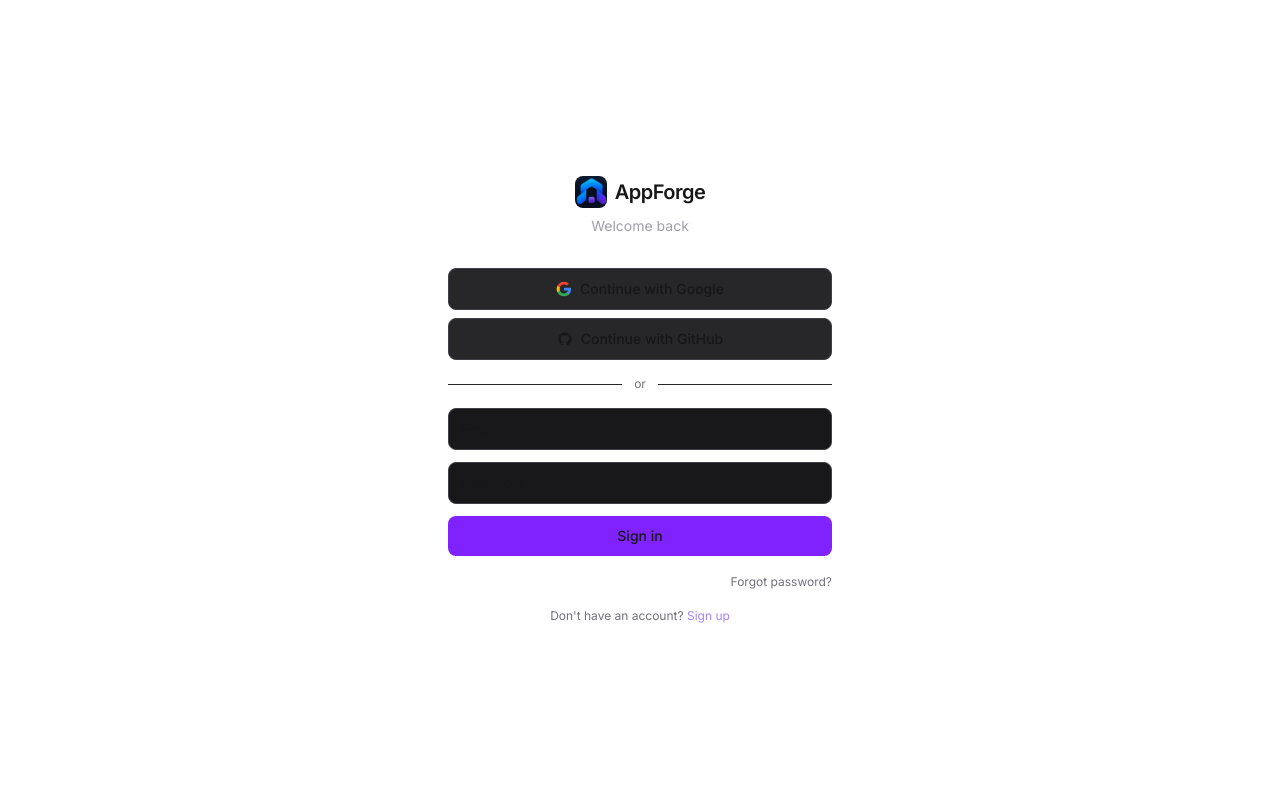
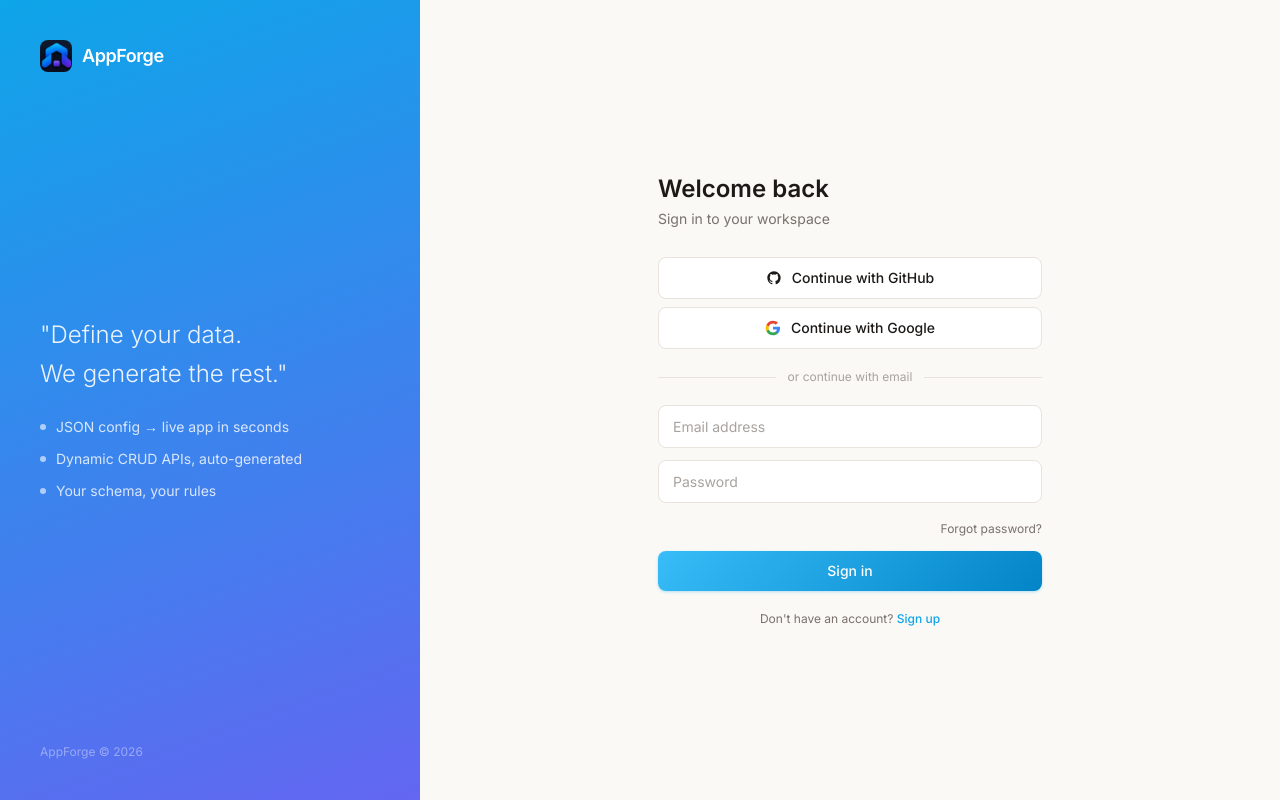
Before and after one commit to flash-source/app-generator, a Next.js app: page /login in a window 1280 px wide. Built offline with nearby package versions, Linux system fonts and the light colour scheme.

Commit message:
style: redesign application theme and color palette

```diff
--- a/src/app/dashboard/client.tsx
+++ b/src/app/dashboard/client.tsx
@@ -20,7 +20,7 @@
   const [deleting, setDeleting] = useState<string | null>(null)
 
   async function deleteApp(id: string) {
-    if (!confirm('Delete this app?')) return
+    if (!confirm('Delete this app and all its data?')) return
     setDeleting(id)
     await fetch(`/api/apps/${id}`, { method: 'DELETE' })
     setApps(apps.filter(a => a.id !== id))
@@ -28,18 +28,20 @@
   }
 
   return (
-    <div className="min-h-screen">
-      <nav className="border-b border-zinc-800 px-6 py-4 flex items-center justify-between">
-        <div className="flex items-center gap-2">
-          <img src="/icon-192.png" alt="AppForge" className="w-7 h-7 rounded-md object-cover" />
-          <span className="font-semibold tracking-tight">AppForge</span>
+    <div className="min-h-screen" style={{ background: 'var(--bg)' }}>
+      {/* Navbar */}
+      <nav className="sticky top-0 z-10 px-6 py-3.5 flex items-center justify-between border-b"
+        style={{ background: 'rgba(250,249,246,0.85)', backdropFilter: 'blur(12px)', borderColor: 'var(--border)' }}>
+        <div className="flex items-center gap-2.5">
+          <img src="/icon-192.png" alt="AppForge" className="w-7 h-7 rounded-lg" />
+          <span className="font-semibold tracking-tight" style={{ color: 'var(--text)' }}>AppForge</span>
         </div>
-        <div className="flex items-center gap-4">
-          <span className="text-zinc-400 text-sm">{user.email}</span>
-          <button
-            onClick={() => signOut({ callbackUrl: '/login' })}
-            className="text-zinc-400 hover:text-white text-sm transition-colors"
-          >
+        <div className="flex items-center gap-5">
+          <span className="text-sm hidden sm:block" style={{ color: 'var(--text-muted)' }}>
+            {user.name || user.email}
+          </span>
+          <button onClick={() => signOut({ callbackUrl: '/login' })}
+            className="text-sm transition-colors" style={{ color: 'var(--text-muted)' }}>
             Sign out
           </button>
         </div>
@@ -48,85 +50,94 @@
       <main className="max-w-5xl mx-auto px-6 py-10">
         <div className="flex items-center justify-between mb-8">
           <div>
-            <h1 className="text-2xl font-semibold tracking-tight">Your Apps</h1>
-            <p className="text-zinc-400 text-sm mt-1">
-              {apps.length === 0 ? 'No apps yet' : `${apps.length} app${apps.length > 1 ? 's' : ''}`}
+            <h1 className="text-2xl font-semibold" style={{ color: 'var(--text)' }}>
+              {user.name ? `Hey, ${user.name.split(' ')[0]} 👋` : 'Your Apps'}
+            </h1>
+            <p className="text-sm mt-1" style={{ color: 'var(--text-muted)' }}>
+              {apps.length === 0 ? 'No apps yet — create your first one' : `${apps.length} app${apps.length !== 1 ? 's' : ''}`}
             </p>
           </div>
-          <button
-            onClick={() => router.push('/apps/new')}
-            className="bg-violet-600 hover:bg-violet-500 px-4 py-2 rounded-lg text-sm font-medium transition-colors flex items-center gap-2"
-          >
-            <span>+</span> New App
+          <button onClick={() => router.push('/apps/new')} className="btn-primary px-4 py-2 text-sm flex items-center gap-2">
+            <svg className="w-4 h-4" fill="none" stroke="currentColor" viewBox="0 0 24 24">
+              <path strokeLinecap="round" strokeLinejoin="round" strokeWidth={2} d="M12 4v16m8-8H4" />
+            </svg>
+            New App
           </button>
         </div>
 
-        {apps.length === 0 && (
-          <div className="border border-dashed border-zinc-700 rounded-xl p-16 text-center">
-            <div className="w-12 h-12 bg-zinc-800 rounded-xl flex items-center justify-center mx-auto mb-4 text-2xl">⚡</div>
-            <h2 className="font-medium mb-2">Build your first app</h2>
-            <p className="text-zinc-400 text-sm mb-6 max-w-sm mx-auto">
-              Define a JSON config and AppForge generates the UI, APIs, and database automatically.
+        {apps.length === 0 ? (
+          <div className="card p-16 text-center">
+            <div className="w-14 h-14 rounded-2xl flex items-center justify-center mx-auto mb-5 text-2xl"
+              style={{ background: 'linear-gradient(135deg, #E0F2FE, #BAE6FD)' }}>
+              ⚡
+            </div>
+            <h2 className="font-semibold text-lg mb-2" style={{ color: 'var(--text)' }}>Build your first app</h2>
+            <p className="text-sm mb-6 max-w-xs mx-auto" style={{ color: 'var(--text-muted)' }}>
+              Define a JSON config and AppForge generates the UI, APIs, and database — instantly.
             </p>
-            <button
-              onClick={() => router.push('/apps/new')}
-              className="bg-violet-600 hover:bg-violet-500 px-4 py-2 rounded-lg text-sm font-medium transition-colors"
-            >
-              Create app
+            <button onClick={() => router.push('/apps/new')} className="btn-primary px-5 py-2.5 text-sm">
+              Create app →
             </button>
           </div>
-        )}
-
+        ) : (
           <div className="grid grid-cols-1 md:grid-cols-2 lg:grid-cols-3 gap-4">
             {apps.map(app => (
-            <div
-              key={app.id}
-              className="bg-zinc-900 border border-zinc-800 rounded-xl p-5 hover:border-zinc-600 transition-colors group"
-            >
+              <div key={app.id}
+                className="card p-5 group hover:shadow-md transition-all duration-200 cursor-pointer"
+                style={{ '--tw-shadow': '0 4px 20px rgba(0,0,0,0.06)' } as any}
+                onClick={() => router.push(`/apps/${app.id}`)}>
                 <div className="flex items-start justify-between mb-3">
-                <div
-                  className="w-9 h-9 rounded-lg flex items-center justify-center text-sm font-bold"
-                  style={{ background: stringToColor(app.name) }}
-                >
+                  <div className="w-10 h-10 rounded-xl flex items-center justify-center text-sm font-bold text-white"
+                    style={{ background: stringToGradient(app.name) }}>
                     {app.name[0].toUpperCase()}
                   </div>
                   <button
-                  onClick={() => deleteApp(app.id)}
+                    onClick={e => { e.stopPropagation(); deleteApp(app.id) }}
                     disabled={deleting === app.id}
-                  className="opacity-0 group-hover:opacity-100 text-zinc-500 hover:text-red-400 text-xs transition-all"
-                >
+                    className="opacity-0 group-hover:opacity-100 text-xs px-2 py-1 rounded-md transition-all"
+                    style={{ color: '#EF4444', background: '#FEF2F2' }}>
                     {deleting === app.id ? '...' : 'Delete'}
                   </button>
                 </div>
-              <h3 className="font-medium text-sm mb-1">{app.name}</h3>
+                <h3 className="font-semibold text-sm mb-1" style={{ color: 'var(--text)' }}>{app.name}</h3>
                 {app.description && (
-                <p className="text-zinc-400 text-xs mb-3 line-clamp-2">{app.description}</p>
+                  <p className="text-xs line-clamp-2 mb-3" style={{ color: 'var(--text-muted)' }}>{app.description}</p>
                 )}
-              <div className="flex items-center justify-between mt-4">
-                <span className="text-zinc-500 text-xs">
-                  {app.collections.length} collection{app.collections.length !== 1 ? 's' : ''}
+                <div className="flex items-center justify-between mt-4 pt-3 border-t" style={{ borderColor: 'var(--border)' }}>
+                  <div className="flex gap-1.5">
+                    {app.collections.slice(0, 3).map(c => (
+                      <span key={c.id} className="text-xs px-2 py-0.5 rounded-full font-medium"
+                        style={{ background: 'var(--accent-light)', color: 'var(--accent-dark)' }}>
+                        {c.name}
                       </span>
-                <button
-                  onClick={() => router.push(`/apps/${app.id}`)}
-                  className="text-violet-400 hover:text-violet-300 text-xs font-medium transition-colors"
-                >
-                  Open →
-                </button>
+                    ))}
+                    {app.collections.length > 3 && (
+                      <span className="text-xs px-2 py-0.5 rounded-full" style={{ color: 'var(--text-subtle)', background: 'var(--surface-2)' }}>
+                        +{app.collections.length - 3}
+                      </span>
+                    )}
+                  </div>
+                  <span className="text-xs" style={{ color: 'var(--accent)' }}>Open →</span>
                 </div>
               </div>
             ))}
           </div>
+        )}
       </main>
     </div>
   )
 }
 
-function stringToColor(str: string) {
-  const colors = [
-    '#7c3aed', '#2563eb', '#059669', '#d97706',
-    '#dc2626', '#db2777', '#0891b2', '#65a30d'
+function stringToGradient(str: string) {
+  const gradients = [
+    'linear-gradient(135deg, #38BDF8, #6366F1)',
+    'linear-gradient(135deg, #34D399, #0EA5E9)',
+    'linear-gradient(135deg, #F472B6, #8B5CF6)',
+    'linear-gradient(135deg, #FB923C, #F43F5E)',
+    'linear-gradient(135deg, #A78BFA, #38BDF8)',
+    'linear-gradient(135deg, #4ADE80, #06B6D4)',
   ]
   let hash = 0
   for (let i = 0; i < str.length; i++) hash = str.charCodeAt(i) + ((hash << 5) - hash)
-  return colors[Math.abs(hash) % colors.length]
+  return gradients[Math.abs(hash) % gradients.length]
 }
--- a/src/app/globals.css
+++ b/src/app/globals.css
@@ -1,37 +1,82 @@
 @import "tailwindcss";
 
+@layer base {
   :root {
-  --background: #ffffff;
-  --foreground: #171717;
+    --bg: #FAF9F6;
+    --surface: #FFFFFF;
+    --surface-2: #F2EFE9;
+    --border: #E8E3DC;
+    --border-strong: #D4CEC6;
+    --text: #1C1917;
+    --text-muted: #78716C;
+    --text-subtle: #A8A29E;
+    --accent: #0EA5E9;
+    --accent-hover: #0284C7;
+    --accent-light: #E0F2FE;
+    --accent-dark: #0369A1;
+    --danger: #EF4444;
+    --danger-light: #FEF2F2;
+    --success: #10B981;
+    --success-light: #ECFDF5;
+    --warning: #F59E0B;
   }
 
-@theme inline {
-  --color-background: var(--background);
-  --color-foreground: var(--foreground);
-  --font-sans: var(--font-geist-sans);
-  --font-mono: var(--font-geist-mono);
+  * { box-sizing: border-box; }
+
+  body {
+    background: var(--bg);
+    color: var(--text);
+    -webkit-font-smoothing: antialiased;
   }
 
-@media (prefers-color-scheme: dark) {
-  :root {
-    --background: #0a0a0a;
-    --foreground: #ededed;
-  }
+  ::selection {
+    background: var(--accent-light);
+    color: var(--accent-dark);
   }
 
-body {
-  background: var(--background);
-  color: var(--foreground);
-  font-family: Arial, Helvetica, sans-serif;
+  ::-webkit-scrollbar { width: 6px; height: 6px; }
+  ::-webkit-scrollbar-track { background: transparent; }
+  ::-webkit-scrollbar-thumb { background: var(--border-strong); border-radius: 3px; }
 }
 
-::-webkit-scrollbar {
-  width: 4px;
-  height: 4px;
+@layer utilities {
+  .card {
+    background: var(--surface);
+    border: 1px solid var(--border);
+    border-radius: 12px;
   }
-::-webkit-scrollbar-track {
-  background: transparent;
+  .btn-primary {
+    background: linear-gradient(135deg, #38BDF8, #0284C7);
+    color: white;
+    font-weight: 500;
+    border-radius: 8px;
+    transition: all 0.15s;
+    box-shadow: 0 1px 3px rgba(14,165,233,0.3);
   }
-::-webkit-scrollbar-thumb {
-  background: rgba(255,255,255,0.2);
+  .btn-primary:hover {
+    background: linear-gradient(135deg, #0EA5E9, #0369A1);
+    box-shadow: 0 4px 12px rgba(14,165,233,0.35);
+    transform: translateY(-0.5px);
   }
+  .btn-primary:disabled {
+    opacity: 0.5;
+    transform: none;
+    box-shadow: none;
+  }
+  .input-base {
+    background: var(--surface);
+    border: 1.5px solid var(--border);
+    border-radius: 8px;
+    padding: 10px 14px;
+    font-size: 14px;
+    color: var(--text);
+    outline: none;
+    transition: border-color 0.15s, box-shadow 0.15s;
+    width: 100%;
+  }
+  .input-base:focus {
+    border-color: var(--accent);
+    box-shadow: 0 0 0 3px rgba(14,165,233,0.12);
+  }
+  .input-base::placeholder { color: var(--text-subtle); }
+}
--- a/src/app/login/page.tsx
+++ b/src/app/login/page.tsx
@@ -11,6 +11,7 @@
   const [name, setName] = useState('')
   const [error, setError] = useState('')
   const [loading, setLoading] = useState(false)
+  const [oauthLoading, setOauthLoading] = useState<string | null>(null)
 
   async function handleSubmit(e: React.FormEvent) {
     e.preventDefault()
@@ -31,117 +32,142 @@
       }
     }
 
-    const result = await signIn('credentials', {
-      email, password, redirect: false,
-    })
-
+    const result = await signIn('credentials', { email, password, redirect: false })
     if (result?.error) {
       setError('Invalid email or password')
       setLoading(false)
       return
     }
-
     router.push('/dashboard')
   }
 
   return (
-    <div className="min-h-screen flex items-center justify-center px-4">
-      <div className="w-full max-w-sm">
-        <div className="mb-8 text-center">
-          <div className="inline-flex items-center gap-2 mb-2">
-            <img src="/icon-192.png" alt="AppForge" className="w-8 h-8 rounded-lg object-cover" />
-            <span className="text-xl font-semibold tracking-tight">AppForge</span>
+    <div className="min-h-screen flex" style={{ background: 'var(--bg)' }}>
+      {/* Left panel — branding */}
+      <div
+        className="hidden lg:flex flex-col justify-between w-[420px] shrink-0 p-10"
+        style={{ background: 'linear-gradient(160deg, #0EA5E9 0%, #6366F1 100%)' }}
+      >
+        <div className="flex items-center gap-2.5">
+          <img src="/icon-192.png" alt="AppForge" className="w-8 h-8 rounded-lg" />
+          <span className="text-white font-semibold text-lg tracking-tight">AppForge</span>
         </div>
-          <p className="text-zinc-400 text-sm">
-            {isRegister ? 'Create your account' : 'Welcome back'}
-          </p>
+        <div>
+          <blockquote className="text-white/90 text-2xl font-light leading-relaxed mb-6">
+            "Define your data.<br />We generate the rest."
+          </blockquote>
+          <div className="flex flex-col gap-3">
+            {['JSON config → live app in seconds', 'Dynamic CRUD APIs, auto-generated', 'Your schema, your rules'].map(f => (
+              <div key={f} className="flex items-center gap-2.5 text-white/80 text-sm">
+                <div className="w-1.5 h-1.5 rounded-full bg-white/60" />
+                {f}
+              </div>
+            ))}
+          </div>
+        </div>
+        <p className="text-white/40 text-xs">AppForge © 2026</p>
       </div>
 
+      {/* Right panel — form */}
+      <div className="flex-1 flex items-center justify-center px-6 py-12">
+        <div className="w-full max-w-sm">
+          <div className="lg:hidden flex items-center justify-center gap-2 mb-8">
+            <img src="/icon-192.png" alt="AppForge" className="w-8 h-8 rounded-lg" />
+            <span className="font-semibold text-lg">AppForge</span>
+          </div>
+
+          <h1 className="text-2xl font-semibold mb-1" style={{ color: 'var(--text)' }}>
+            {isRegister ? 'Create account' : 'Welcome back'}
+          </h1>
+          <p className="text-sm mb-7" style={{ color: 'var(--text-muted)' }}>
+            {isRegister ? 'Start building in seconds' : 'Sign in to your workspace'}
+          </p>
+
+          {/* OAuth */}
+          <div className="flex flex-col gap-2 mb-5">
             <button
-          onClick={() => signIn('google', { callbackUrl: '/dashboard' })}
-          className="w-full flex items-center justify-center gap-2 bg-zinc-800 hover:bg-zinc-700 border border-zinc-700 rounded-lg px-4 py-2.5 text-sm font-medium transition-colors mb-2"
+              onClick={() => { setOauthLoading('github'); signIn('github', { callbackUrl: '/dashboard' }) }}
+              disabled={!!oauthLoading}
+              className="w-full flex items-center justify-center gap-2.5 px-4 py-2.5 rounded-lg text-sm font-medium border transition-all"
+              style={{ border: '1.5px solid var(--border)', color: 'var(--text)', background: 'var(--surface)' }}
             >
+              {oauthLoading === 'github' ? <Spinner /> : (
+                <svg className="w-4 h-4" fill="currentColor" viewBox="0 0 24 24">
+                  <path d="M12 2C6.477 2 2 6.477 2 12c0 4.42 2.865 8.166 6.839 9.489.5.092.682-.217.682-.482 0-.237-.008-.866-.013-1.7-2.782.603-3.369-1.342-3.369-1.342-.454-1.155-1.11-1.462-1.11-1.462-.908-.62.069-.608.069-.608 1.003.07 1.531 1.03 1.531 1.03.892 1.529 2.341 1.087 2.91.832.092-.647.35-1.088.636-1.338-2.22-.253-4.555-1.11-4.555-4.943 0-1.091.39-1.984 1.029-2.683-.103-.253-.446-1.27.098-2.647 0 0 .84-.269 2.75 1.025A9.578 9.578 0 0112 6.836c.85.004 1.705.114 2.504.336 1.909-1.294 2.747-1.025 2.747-1.025.546 1.377.202 2.394.1 2.647.64.699 1.028 1.592 1.028 2.683 0 3.842-2.339 4.687-4.566 4.935.359.309.678.919.678 1.852 0 1.336-.012 2.415-.012 2.741 0 .267.18.578.688.48C19.138 20.163 22 16.418 22 12c0-5.523-4.477-10-10-10z"/>
+                </svg>
+              )}
+              Continue with GitHub
+            </button>
+            <button
+              onClick={() => { setOauthLoading('google'); signIn('google', { callbackUrl: '/dashboard' }) }}
+              disabled={!!oauthLoading}
+              className="w-full flex items-center justify-center gap-2.5 px-4 py-2.5 rounded-lg text-sm font-medium border transition-all"
+              style={{ border: '1.5px solid var(--border)', color: 'var(--text)', background: 'var(--surface)' }}
+            >
+              {oauthLoading === 'google' ? <Spinner /> : (
                 <svg className="w-4 h-4" viewBox="0 0 24 24">
                   <path fill="#4285F4" d="M22.56 12.25c0-.78-.07-1.53-.2-2.25H12v4.26h5.92c-.26 1.37-1.04 2.53-2.21 3.31v2.77h3.57c2.08-1.92 3.28-4.74 3.28-8.09z"/>
                   <path fill="#34A853" d="M12 23c2.97 0 5.46-.98 7.28-2.66l-3.57-2.77c-.98.66-2.23 1.06-3.71 1.06-2.86 0-5.29-1.93-6.16-4.53H2.18v2.84C3.99 20.53 7.7 23 12 23z"/>
                   <path fill="#FBBC05" d="M5.84 14.09c-.22-.66-.35-1.36-.35-2.09s.13-1.43.35-2.09V7.07H2.18C1.43 8.55 1 10.22 1 12s.43 3.45 1.18 4.93l3.66-2.84z"/>
                   <path fill="#EA4335" d="M12 5.38c1.62 0 3.06.56 4.21 1.64l3.15-3.15C17.45 2.09 14.97 1 12 1 7.7 1 3.99 3.47 2.18 7.07l3.66 2.84c.87-2.6 3.3-4.53 6.16-4.53z"/>
                 </svg>
+              )}
               Continue with Google
             </button>
+          </div>
 
-        <button
-          onClick={() => signIn('github', { callbackUrl: '/dashboard' })}
-          className="w-full flex items-center justify-center gap-2 bg-zinc-800 hover:bg-zinc-700 border border-zinc-700 rounded-lg px-4 py-2.5 text-sm font-medium transition-colors mb-4"
-        >
-          <svg className="w-4 h-4" fill="currentColor" viewBox="0 0 24 24">
-            <path d="M12 2C6.477 2 2 6.477 2 12c0 4.42 2.865 8.166 6.839 9.489.5.092.682-.217.682-.482 0-.237-.008-.866-.013-1.7-2.782.603-3.369-1.342-3.369-1.342-.454-1.155-1.11-1.462-1.11-1.462-.908-.62.069-.608.069-.608 1.003.07 1.531 1.03 1.531 1.03.892 1.529 2.341 1.087 2.91.832.092-.647.35-1.088.636-1.338-2.22-.253-4.555-1.11-4.555-4.943 0-1.091.39-1.984 1.029-2.683-.103-.253-.446-1.27.098-2.647 0 0 .84-.269 2.75 1.025A9.578 9.578 0 0112 6.836c.85.004 1.705.114 2.504.336 1.909-1.294 2.747-1.025 2.747-1.025.546 1.377.202 2.394.1 2.647.64.699 1.028 1.592 1.028 2.683 0 3.842-2.339 4.687-4.566 4.935.359.309.678.919.678 1.852 0 1.336-.012 2.415-.012 2.741 0 .267.18.578.688.48C19.138 20.163 22 16.418 22 12c0-5.523-4.477-10-10-10z"/>
-          </svg>
-          Continue with GitHub
-        </button>
-
-        <div className="flex items-center gap-3 mb-4">
-          <div className="flex-1 h-px bg-zinc-800" />
-          <span className="text-zinc-500 text-xs">or</span>
-          <div className="flex-1 h-px bg-zinc-800" />
+          <div className="flex items-center gap-3 mb-5">
+            <div className="flex-1 h-px" style={{ background: 'var(--border)' }} />
+            <span className="text-xs" style={{ color: 'var(--text-subtle)' }}>or continue with email</span>
+            <div className="flex-1 h-px" style={{ background: 'var(--border)' }} />
           </div>
 
           <form onSubmit={handleSubmit} className="space-y-3">
             {isRegister && (
-            <input
-              type="text"
-              placeholder="Name"
-              value={name}
-              onChange={e => setName(e.target.value)}
-              className="w-full bg-zinc-900 border border-zinc-700 rounded-lg px-3 py-2.5 text-sm outline-none focus:border-violet-500 transition-colors"
-            />
+              <input className="input-base" type="text" placeholder="Your name" value={name} onChange={e => setName(e.target.value)} />
             )}
-          <input
-            type="email"
-            placeholder="Email"
-            value={email}
-            onChange={e => setEmail(e.target.value)}
-            required
-            className="w-full bg-zinc-900 border border-zinc-700 rounded-lg px-3 py-2.5 text-sm outline-none focus:border-violet-500 transition-colors"
-          />
-          <input
-            type="password"
-            placeholder="Password"
-            value={password}
-            onChange={e => setPassword(e.target.value)}
-            required
-            className="w-full bg-zinc-900 border border-zinc-700 rounded-lg px-3 py-2.5 text-sm outline-none focus:border-violet-500 transition-colors"
-          />
-          {error && <p className="text-red-400 text-xs">{error}</p>}
-          <button
-            type="submit"
-            disabled={loading}
-            className="w-full bg-violet-600 hover:bg-violet-500 disabled:opacity-50 rounded-lg px-4 py-2.5 text-sm font-medium transition-colors"
-          >
-            {loading ? 'Please wait...' : isRegister ? 'Create account' : 'Sign in'}
-          </button>
+            <input className="input-base" type="email" placeholder="Email address" value={email} onChange={e => setEmail(e.target.value)} required />
+            <input className="input-base" type="password" placeholder="Password" value={password} onChange={e => setPassword(e.target.value)} required />
 
+            {!isRegister && (
               <div className="text-right">
-            <button
-              type="button"
-              onClick={() => router.push('/forgot-password')}
-              className="text-zinc-500 hover:text-zinc-300 text-xs transition-colors"
-            >
+                <button type="button" onClick={() => router.push('/forgot-password')}
+                  className="text-xs transition-colors" style={{ color: 'var(--text-muted)' }}>
                   Forgot password?
                 </button>
               </div>
+            )}
+
+            {error && (
+              <p className="text-sm px-3 py-2 rounded-lg" style={{ color: 'var(--danger)', background: 'var(--danger-light)' }}>
+                {error}
+              </p>
+            )}
+
+            <button type="submit" disabled={loading} className="btn-primary w-full px-4 py-2.5 text-sm">
+              {loading ? <span className="flex items-center justify-center gap-2"><Spinner light /> Please wait...</span>
+                : isRegister ? 'Create account' : 'Sign in'}
+            </button>
           </form>
 
-        <p className="text-center text-zinc-500 text-xs mt-4">
-          {isRegister ? 'Already have an account?' : "Don't have an account?"}{' '}
-          <button
-            onClick={() => { setIsRegister(!isRegister); setError('') }}
-            className="text-violet-400 hover:text-violet-300"
-          >
+          <p className="text-center text-xs mt-5" style={{ color: 'var(--text-muted)' }}>
+            {isRegister ? 'Already have an account? ' : "Don't have an account? "}
+            <button onClick={() => { setIsRegister(!isRegister); setError('') }}
+              className="font-medium transition-colors" style={{ color: 'var(--accent)' }}>
               {isRegister ? 'Sign in' : 'Sign up'}
             </button>
           </p>
         </div>
       </div>
+    </div>
   )
 }
+
+function Spinner({ light = false }: { light?: boolean }) {
+  return (
+    <svg className="w-4 h-4 animate-spin" fill="none" viewBox="0 0 24 24">
+      <circle className="opacity-25" cx="12" cy="12" r="10" stroke={light ? 'white' : 'currentColor'} strokeWidth="4" />
+      <path className="opacity-75" fill={light ? 'white' : 'currentColor'} d="M4 12a8 8 0 018-8V0C5.373 0 0 5.373 0 12h4z" />
+    </svg>
+  )
+}
```
Lines whose indentation alone changed are shown as unchanged.
